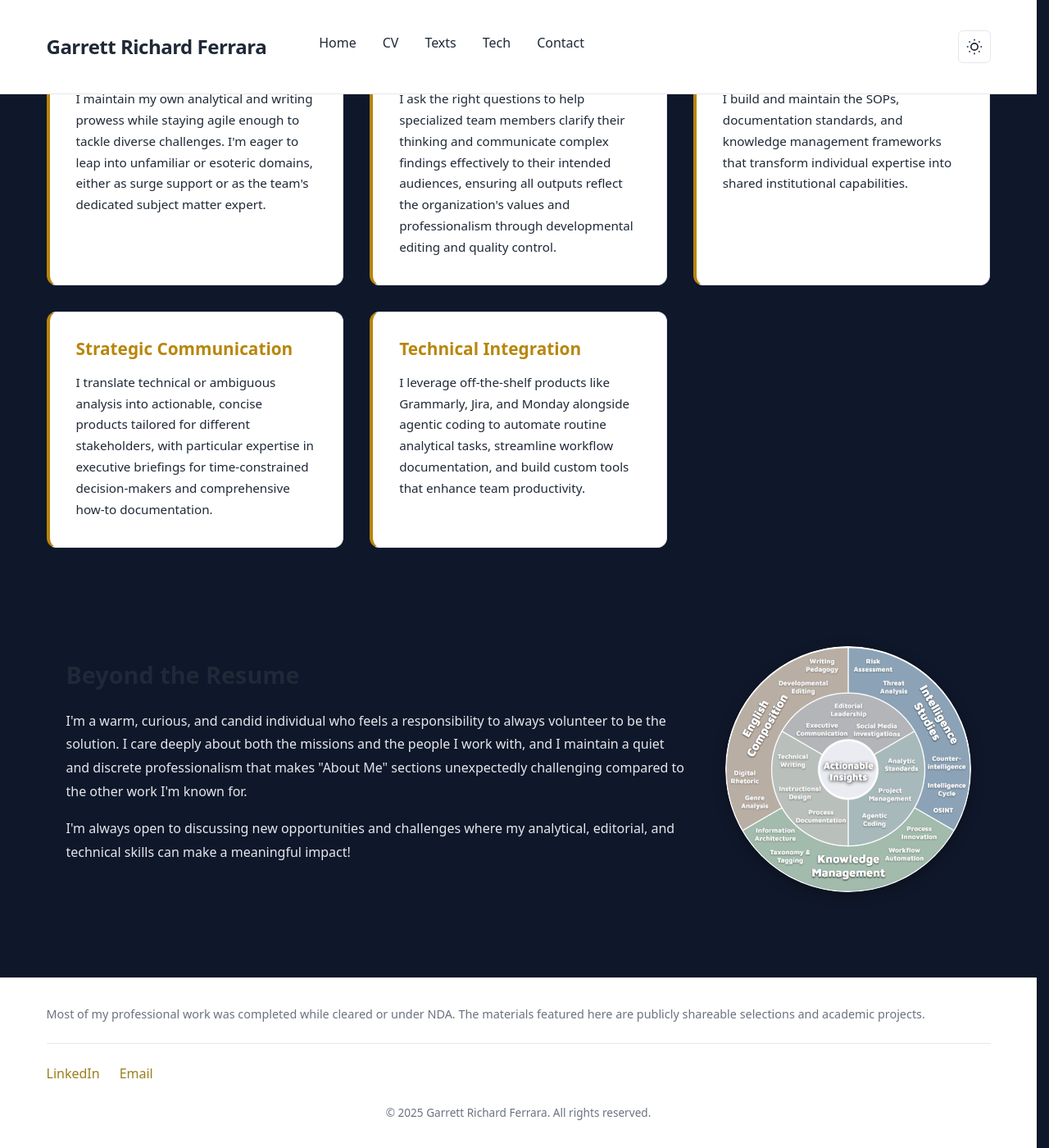
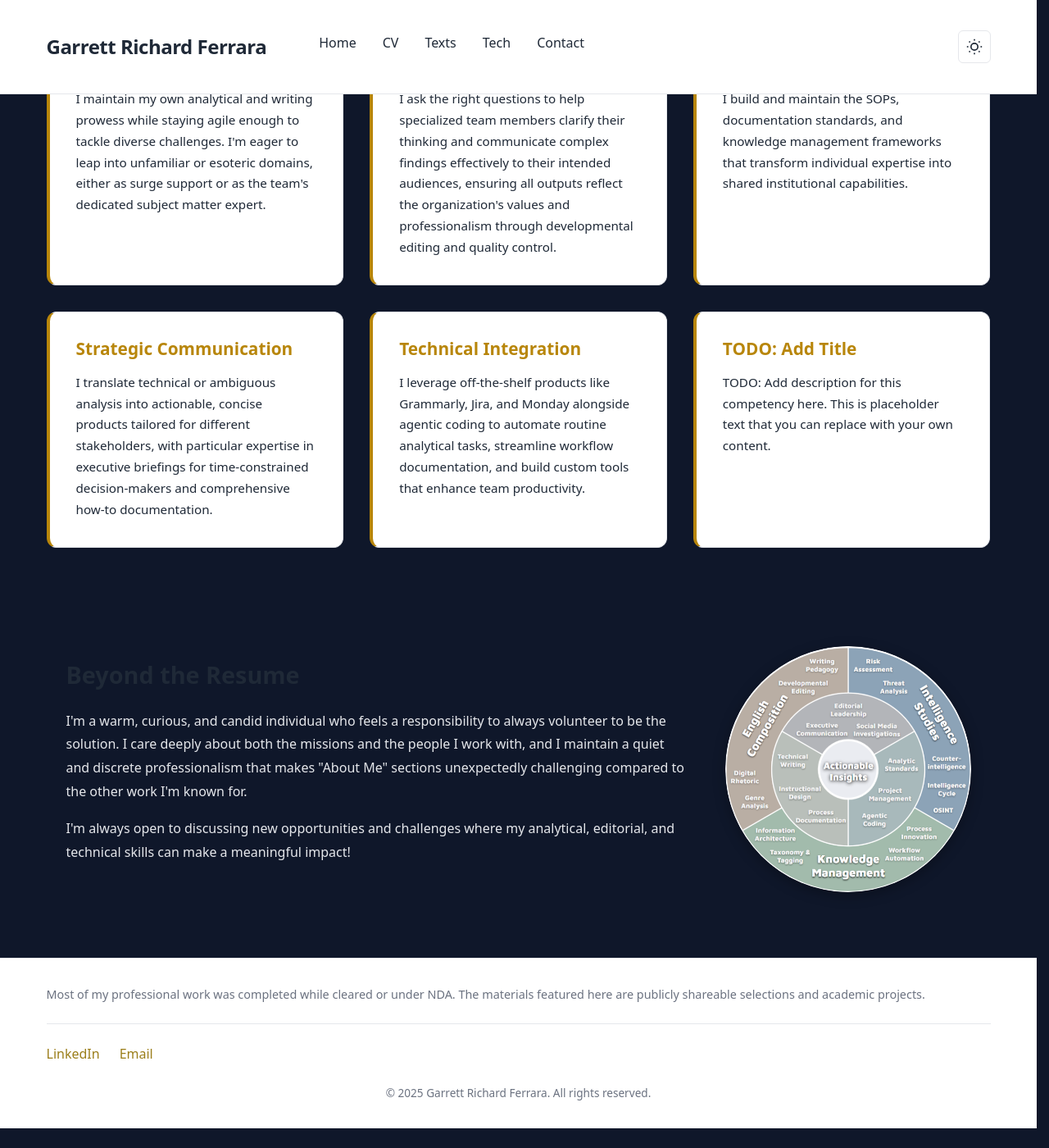
Before and after one commit to Garrett-Ferrara/garrett-ferrara.github.io, a Jekyll site: the page built from index.md, in a window 1280 px wide and 1400 px high, scrolled down 880 px. Shown: the whole window at 82% size. Built offline with Jekyll 4.4.1, drawn with Linux system fonts in a browser that asks for light colours; after the commit the page ends 2256 px from its top, so only the background shows below that.

Commit message:
Add sixth core competency card with placeholder text
- Add new competency card with TODO title and description
- Card will use same styling as other competency cards
- User can fill in title and description later

```diff
--- a/assets/site.css
+++ b/assets/site.css
@@ -222,7 +222,7 @@ select:focus-visible {
 main {
   max-width: 1200px;
   margin: 0 auto;
-  padding: 0 1.5rem 3rem 1.5rem;
+  padding: 0 1.5rem 1.5rem 1.5rem;
   min-height: calc(100vh - 300px);
 }
 
--- a/index.md
+++ b/index.md
@@ -47,6 +47,11 @@ layout: page
       <h3>Technical Integration</h3>
       <p>I leverage off-the-shelf products like Grammarly, Jira, and Monday alongside agentic coding to automate routine analytical tasks, streamline workflow documentation, and build custom tools that enhance team productivity.</p>
     </div>
+
+    <div class="competency-card">
+      <h3>TODO: Add Title</h3>
+      <p>TODO: Add description for this competency here. This is placeholder text that you can replace with your own content.</p>
+    </div>
   </div>
 </div>
 
```
